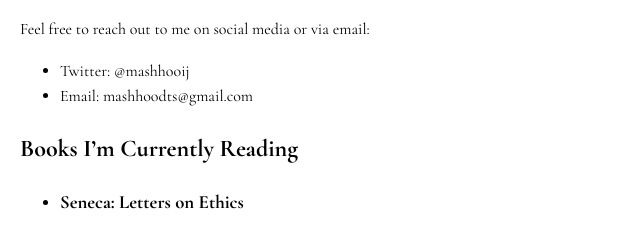
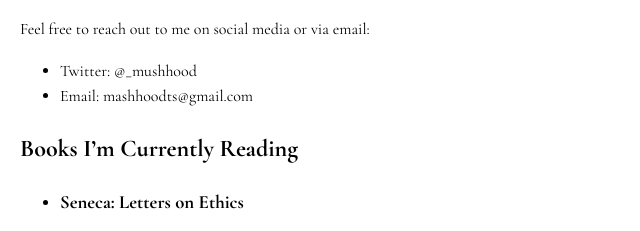
Before and after one commit to mushhoodd/mashhood, a plain HTML site: page index.html in a window 1280 px wide. Shown: the part 239-470 px from the top of the page, 0-640 px from the left. Drawn offline with nearby package versions, Linux system fonts and the light colour scheme.

Commit message:
Update index.html

```diff
--- a/index.html
+++ b/index.html
@@ -37,7 +37,7 @@
             <h2>Connect with Me</h2>
             <p>Feel free to reach out to me on social media or via email:</p>
             <ul>
-                <li>Twitter: <a href="https://twitter.com/mashhooij">@mashhooij</a></li>
+                <li>Twitter: <a href="https://twitter.com/mashhooij">@_mushhood</a></li>
                 <li>Email: <a href="mailto:mashhoodts@gmail.com">mashhoodts@gmail.com</a></li>
             </ul>
         </section>
```
